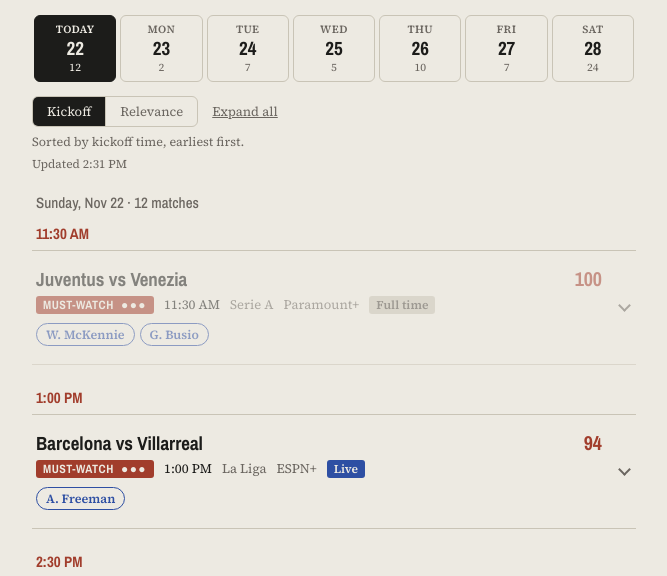
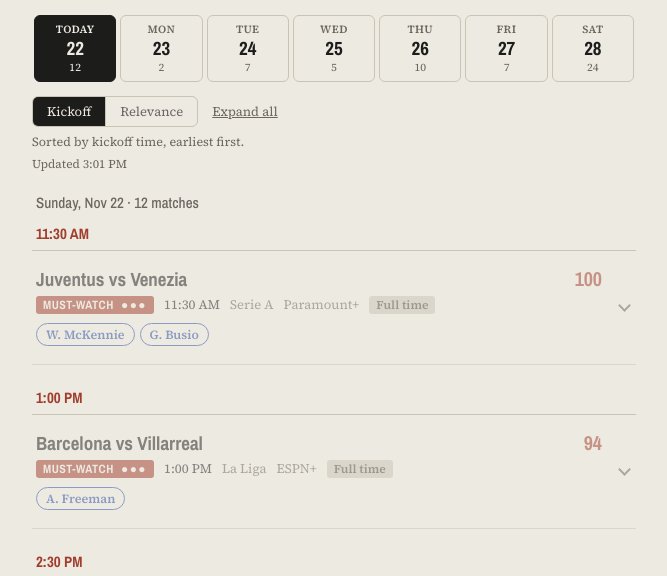
Before and after one commit to caroclassic/pool-watch, a plain HTML site: page index.html in a window 1280 px wide. Shown: the part 150-726 px from the top of the page, without its empty margins (306-973 px from the left). Drawn offline with nearby package versions, Linux system fonts and the light colour scheme.

Commit message:
Pool Watch: 2026-11-22 09:01 CST

```diff
--- a/index.html
+++ b/index.html
@@ -261,7 +261,7 @@
           <button type="button" data-sort="time" aria-pressed="true" title="Earliest kickoff first">Kickoff</button>
           <button type="button" data-sort="rank" aria-pressed="false" title="Matches where USMNT players are most likely to play first">Relevance</button>
         </div><button type="button" class="link-btn" id="expand-all">Expand all</button></div><p class="sort-hint" id="sort-hint" aria-live="polite" data-time="Sorted by kickoff time, earliest first." data-rank="Sorted by USMNT relevance — matches where pool players are most likely to play come first.">Sorted by kickoff time, earliest first.</p>
-      <p class="generated" id="generated" data-utc="2026-11-22T14:31+00:00">Updated 2026-11-22T14:31+00:00 UTC</p>
+      <p class="generated" id="generated" data-utc="2026-11-22T15:01+00:00">Updated 2026-11-22T15:01+00:00 UTC</p>
     </header>
     <main id="list">
     <section class="day" data-date="2026-11-22" hidden>
@@ -303,7 +303,7 @@
                 </div></div>
       </details>
       <h3 class="slot"><time data-utc="2026-11-22T13:00:00+00:00">2026-11-22T13:00:00+00:00</time></h3>
-      <details class="card" data-rank="2" data-ko="2026-11-22T13:00:00+00:00" data-status="live" data-tier="must" data-pids="355994">
+      <details class="card card-finished" data-rank="2" data-ko="2026-11-22T13:00:00+00:00" data-status="finished" data-tier="must" data-pids="355994">
         <summary>
           <div class="card-rank">02</div>
           <div class="card-body">
@@ -315,7 +315,7 @@
               <span class="tag tag-tier tag-tier-must">Must-watch <span class="pips" aria-hidden="true">●●●</span></span><time class="kickoff" data-utc="2026-11-22T13:00:00+00:00">2026-11-22T13:00:00+00:00</time>
               <span class="dim">La Liga</span>
               <span class="dim">ESPN+</span>
-              <span class="tag tag-live">Live</span>
+              <span class="tag tag-final">Full time</span>
             </div>
             <div class="chips"><span class="chip chip-confirmed">A. Freeman</span></div>
           </div>
@@ -355,7 +355,7 @@
                 </div></div>
       </details>
       <h3 class="slot"><time data-utc="2026-11-22T15:00:00+00:00">2026-11-22T15:00:00+00:00</time></h3>
-      <details class="card" data-rank="12" data-ko="2026-11-22T15:00:00+00:00" data-status="scheduled" data-tier="" data-pids="203014">
+      <details class="card" data-rank="12" data-ko="2026-11-22T15:00:00+00:00" data-status="live" data-tier="" data-pids="203014">
         <summary>
           <div class="card-rank">12</div>
           <div class="card-body">
@@ -367,7 +367,7 @@
               <time class="kickoff" data-utc="2026-11-22T15:00:00+00:00">2026-11-22T15:00:00+00:00</time>
               <span class="dim">Superliga</span>
               <span class="dim">—</span>
-
+              <span class="tag tag-live">Live</span>
             </div>
             <div class="chips"><span class="chip chip-confirmed">M. Hoppe</span></div>
           </div>
```
